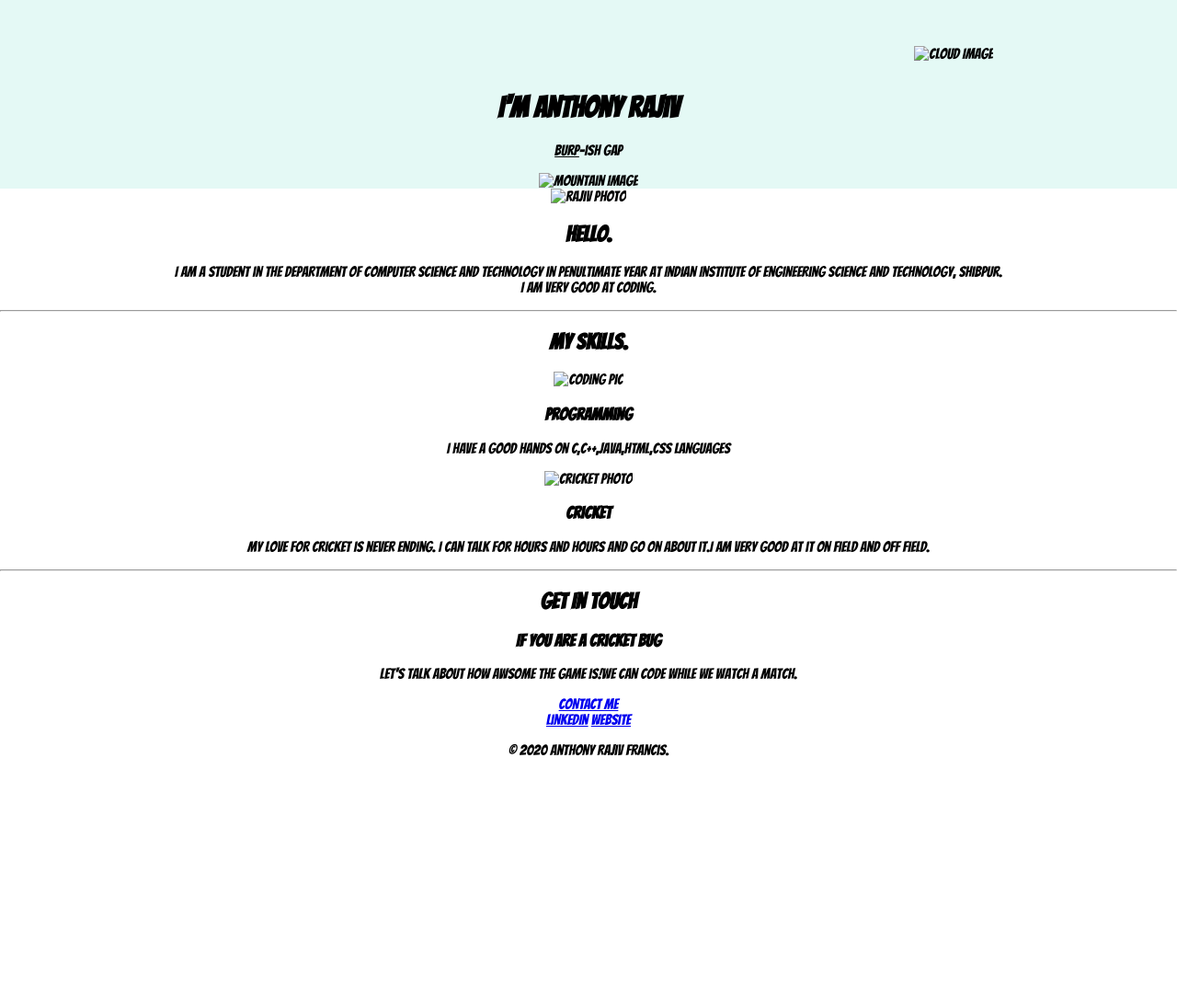
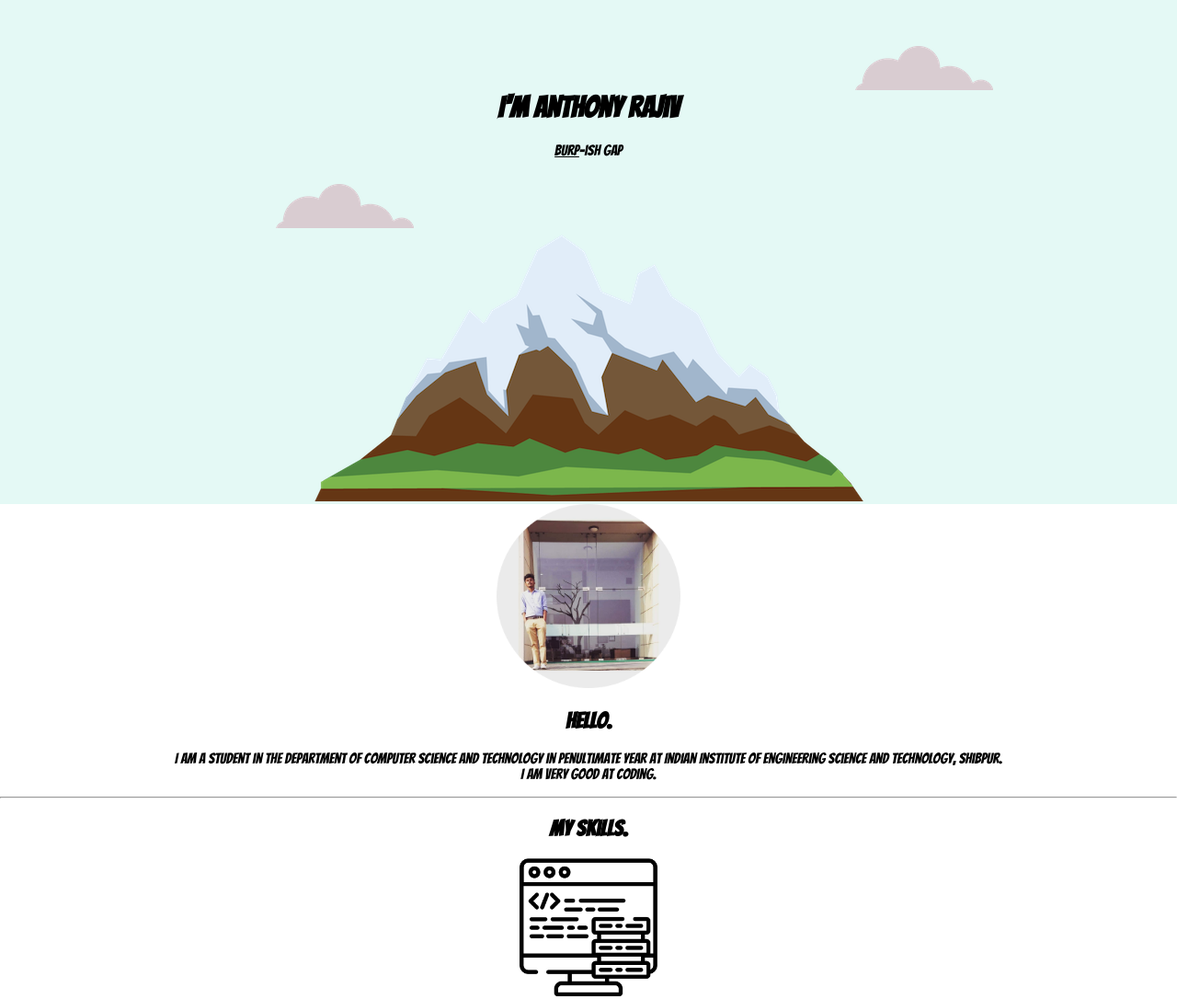
Before and after one commit to Anthony-Rajiv/Website, a plain HTML site: page index.html in a window 1280 px wide. Shown: the top 1086 px of the page at 92% size. Before the commit the page ends 840 px from the top, so only its background shows below. Drawn offline with Linux system fonts and the light colour scheme; files that its build step writes are made by us from their sources; a web font is replaced by a local one.

Commit message:
Update index.html

```diff
--- a/index.html
+++ b/index.html
@@ -4,8 +4,8 @@
 <head>
   <meta charset="utf-8">
   <title>Anthony Rajiv Francis</title>
-  <link rel="stylesheet" type="text/css" href="css/styles.css">
-  <link rel="icon" href="Images\favi.ico">
+  <link rel="stylesheet" type="text/css" href="styles.css">
+  <link rel="icon" href="favi.ico">
   <style>
     @import url('https://fonts.googleapis.com/css?family=Bangers|Girassol|Montserrat&display=swap');
   </style>
@@ -13,15 +13,15 @@
 
 <body>
   <div class="top-container">
-    <img class="top-cloud" src="Images/cloud.png" alt="Cloud Image">
+    <img class="top-cloud" src="cloud.png" alt="Cloud Image">
     <h1>I'm Anthony Rajiv</h1>
     <p><span class="burp">Burp</span>-ish Gap</p>
-    <img class="bottom-cloud" src="images/cloud.png" alt="Cloud Image">
-    <img src="Images/mountain.png" alt="Mountain Image">
+    <img class="bottom-cloud" src="cloud.png" alt="Cloud Image">
+    <img src="mountain.png" alt="Mountain Image">
   </div>
   <div class="middle-container">
   <div class="profile">
-    <img src="Images\Image.png" alt="Rajiv Photo" height = 200px>
+    <img src="Image.png" alt="Rajiv Photo" height = 200px>
     <h2>Hello.</h2>
     <p>I am a student in the Department of Computer Science and Technology in Penultimate year at Indian Institute Of Engineering Science and Technology, Shibpur.<br>I am very good at coding.</p>
   </div>
@@ -29,12 +29,12 @@
   <div class="skills">
     <h2>My Skills.</h2>
     <div class="skill-row">
-      <img class="" src="Images\data.png" alt="Coding Pic" height = 150px>
+      <img class="" src="data.png" alt="Coding Pic" height = 150px>
       <h3>Programming</h3>
       <p>I have a good hands on C,C++,Java,HTML,CSS languages</p>
     </div>
     <div class="skill-row">
-      <img class="" src="Images\cricket.png" alt="Cricket Photo" height = 150px>
+      <img class="" src="cricket.png" alt="Cricket Photo" height = 150px>
       <h3>Cricket</h3>
       <p>My love for cricket is never ending. I can talk for hours and hours and go on about it.I am very good at it on field and off field. </p>
     </div>
```
